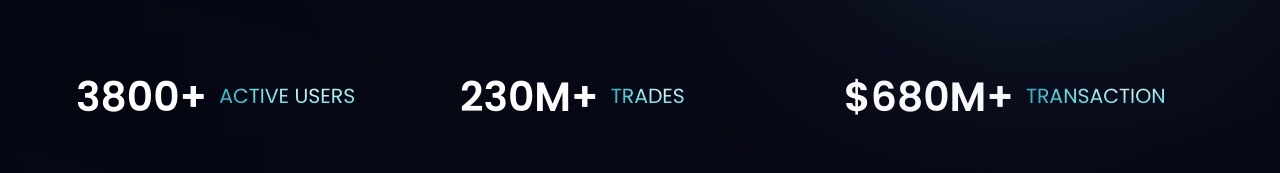
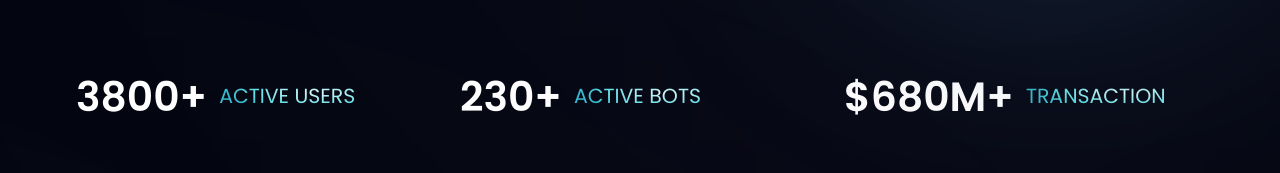
Before and after one commit to 6ix78/BigL, a React (Vite) app: page / in a window 1280 px wide. Shown: the part 730-903 px from the top of the page. Built offline with nearby package versions, Linux system fonts and the light colour scheme.

Commit message:
Update index.js

```diff
--- a/src/constants/index.js
+++ b/src/constants/index.js
@@ -78,8 +78,8 @@ export const stats = [
   },
   {
     id: "stats-2",
-    title: "Trades",
-    value: "230M+",
+    title: "Active Bots",
+    value: "230+",
   },
   {
     id: "stats-3",
```
